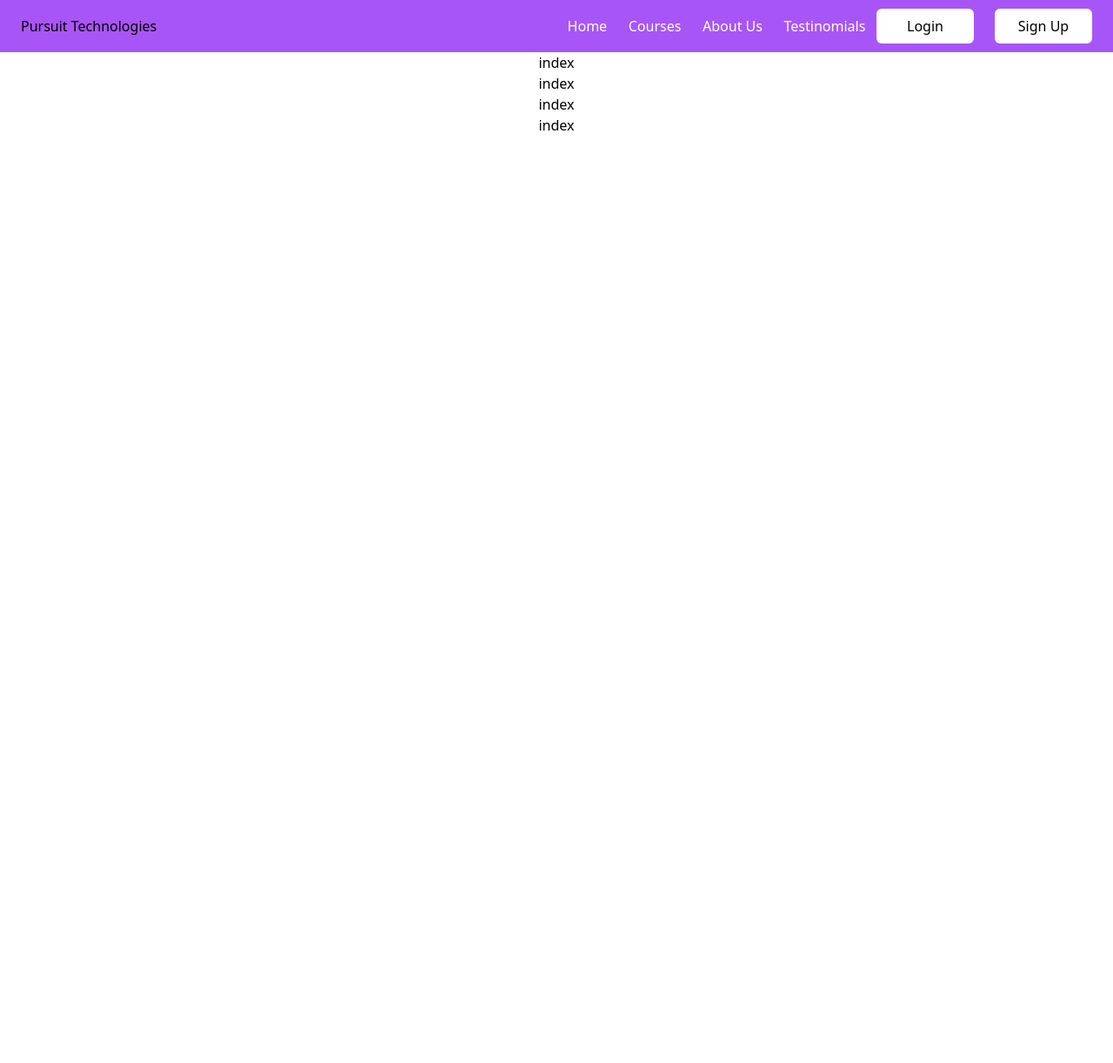
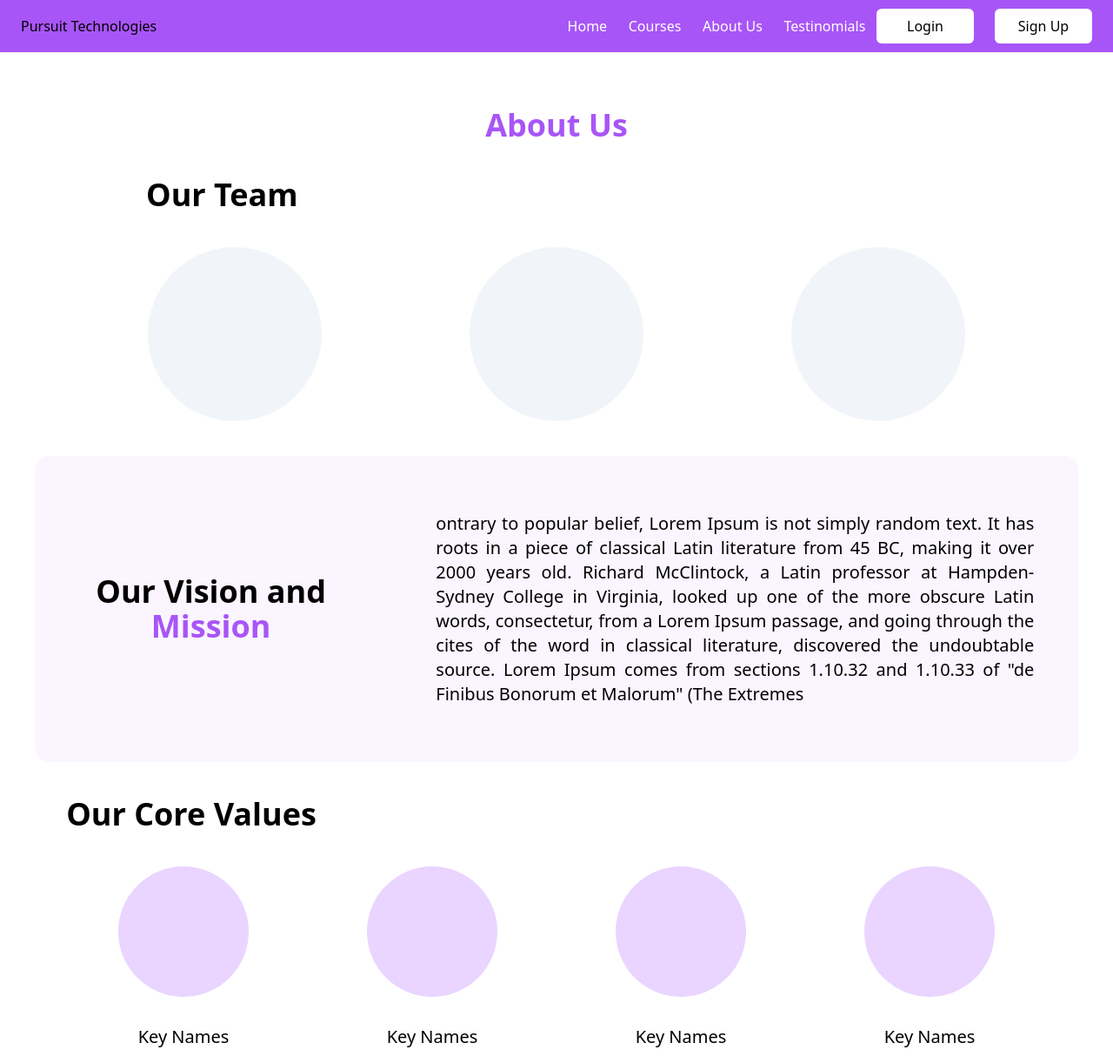
Before and after one commit to balamurari/teamalpha, a React (Create React App) app: page / in a window 1280 px wide. Shown: the whole page at 87% size. Before the commit the page ends 800 px from the top, so only its background shows below. Built offline with nearby package versions, Linux system fonts and the light colour scheme.

Commit message:
About Us section templete

```diff
--- a/src/Components/About/index.js
+++ b/src/Components/About/index.js
@@ -1,9 +1,73 @@
-import React from 'react'
+import React from "react";
 
 const index = () => {
   return (
-    <div>index</div>
-  )
-}
+    <section className=" h-[100%] px-10 py-4 ">
+      <div className="h-[70%] w-full ">
+        <p className="text-4xl font-semibold text-purple-500 pt-12">About Us</p>
+        <div className="flex flex-col gap-10 justify-start items-start py-10 w-full ">
+          <p className="text-4xl font-semibold px-32">Our Team</p>
+          <div className="w-full flex gap-10 flex-wrap items-center justify-evenly">
+            <div className="flex items-center justify-center w-[200px] h-[200px] bg-slate-100 rounded-full">
+              <img src="" alt="" />
+            </div>
+            <div className="flex items-center justify-center w-[200px] h-[200px] bg-slate-100 rounded-full">
+              <img src="" alt="" />
+            </div>
+            <div className="flex items-center justify-center w-[200px] h-[200px] bg-slate-100 rounded-full">
+              <img src="" alt="" />
+            </div>
+          </div>
+        </div>{" "}
+        <div className="flex gap-10 justify-evenly items-center py-16 w-full bg-purple-50 rounded-2xl  ">
+          <p className="text-4xl font-semibold w-[28%] content-start">
+            Our Vision and
+            <br /> <span className=" text-purple-500">Mission</span>
+          </p>
+          <p className="text-xl  w-[60%] px-4 text-justify">
+            ontrary to popular belief, Lorem Ipsum is not simply random text. It
+            has roots in a piece of classical Latin literature from 45 BC,
+            making it over 2000 years old. Richard McClintock, a Latin professor
+            at Hampden-Sydney College in Virginia, looked up one of the more
+            obscure Latin words, consectetur, from a Lorem Ipsum passage, and
+            going through the cites of the word in classical literature,
+            discovered the undoubtable source. Lorem Ipsum comes from sections
+            1.10.32 and 1.10.33 of "de Finibus Bonorum et Malorum" (The Extremes
+          </p>
+        </div>
+      </div>
+      <div className="h-[30%] w-full flex flex-col gap-10 pt-10 ">
+        <p className="text-4xl font-semibold w-[30%]">Our Core Values</p>
 
-export default index
+        <div className="flex gap-10 flex-wrap items-center justify-evenly h-full w-full">
+          <div className="flex flex-col gap-8">
+            <div className="flex items-center justify-center w-[150px] h-[150px] bg-purple-200 rounded-full">
+              <img src="" alt="" />
+            </div>
+            <p className="text-xl">Key Names</p>
+          </div>{" "}
+          <div className="flex flex-col gap-8">
+            <div className="flex items-center justify-center w-[150px] h-[150px] bg-purple-200 rounded-full">
+              <img src="" alt="" />
+            </div>
+            <p className="text-xl">Key Names</p>
+          </div>{" "}
+          <div className="flex flex-col gap-8">
+            <div className="flex items-center justify-center w-[150px] h-[150px] bg-purple-200 rounded-full">
+              <img src="" alt="" />
+            </div>
+            <p className="text-xl">Key Names</p>
+          </div>{" "}
+          <div className="flex flex-col gap-8">
+            <div className="flex items-center justify-center w-[150px] h-[150px] bg-purple-200 rounded-full">
+              <img src="" alt="" />
+            </div>
+            <p className="text-xl">Key Names</p>
+          </div>
+        </div>
+      </div>
+    </section>
+  );
+};
+
+export default index;
--- a/src/Pages/HomePage/index.js
+++ b/src/Pages/HomePage/index.js
@@ -9,10 +9,10 @@ const index = () => {
   return (
     <div>
       <Navbar />
-      <Hero />
-      <Courses />
+      {/* <Hero /> */}
+      {/* <Courses /> */}
       <About />
-      <Testimonial />
+      {/* <Testimonial /> */}
     </div>
   );
 };
```
